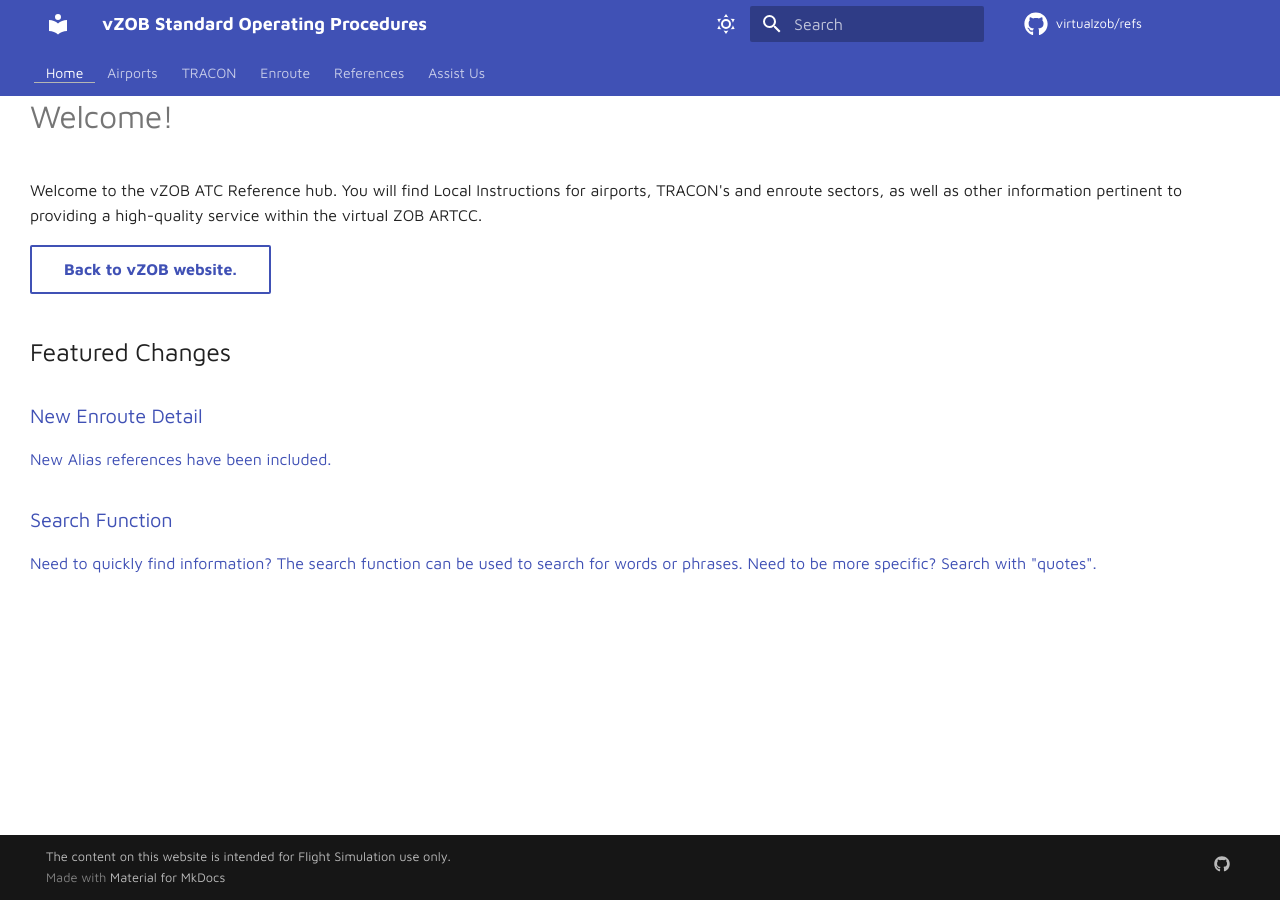
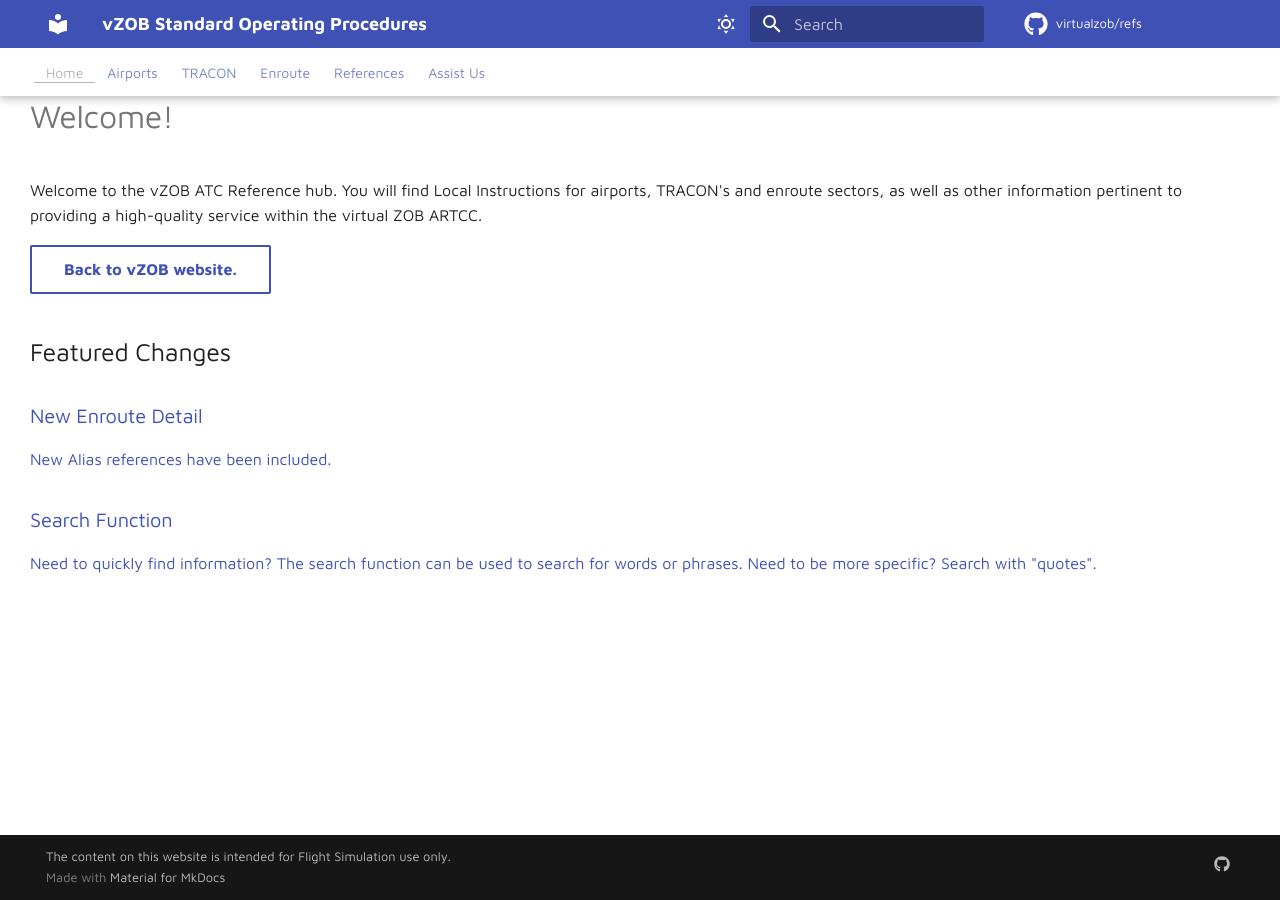
Before and after one commit to virtualZOB/refs, an MkDocs documentation site: the page built from docs/index.md, in a window 1280 px wide. Built offline with MkDocs 1.6.1 and Material for MkDocs 9.7.7, drawn with Linux system fonts in a browser that asks for light colours; comment, search, counter and statistics services are not loaded.

Commit message:
Update navigation.css

```diff
--- a/docs/stylesheets/navigation.css
+++ b/docs/stylesheets/navigation.css
@@ -1,10 +1,31 @@
 /* Navigation Modifications */
+.md-header {
+    color: var(/*--md-primary-fg-color*/ #fff);
+    box-shadow: 0 0 0.2rem rgb(0 0 0 / 10%), 0 0.2rem 0.4rem rgb(0 0 0 / 20%);
+  }
+  .md-nav--primary .md-nav__title[for=__drawer] {
+      background: var(--md-primary-fg-color);
+      overflow: visible;
+  }
+  .md-tabs {
+    background: var(--md-default-bg-color);
+  }
+
+  .md-tabs__link {
+    color: var(--md-primary-fg-color);
+  }
+  .md-top {
+    background-color: var(--md-top);
+    color: var(--md-primary-fg-color);
+  }
   .md-tabs__link--active, .md-tabs__link:focus {
     border-bottom: 1.5px solid #b5b6b3;
+    color: var(--md-primary-fg-color);
     height: -webkit-fill-available;
   }
   .md-tabs__item--active {
     border-bottom: 1.5px solid #b5b6b3;
+    color: #b5b6b3;
     height: -webkit-fill-available;
   }
 
```
